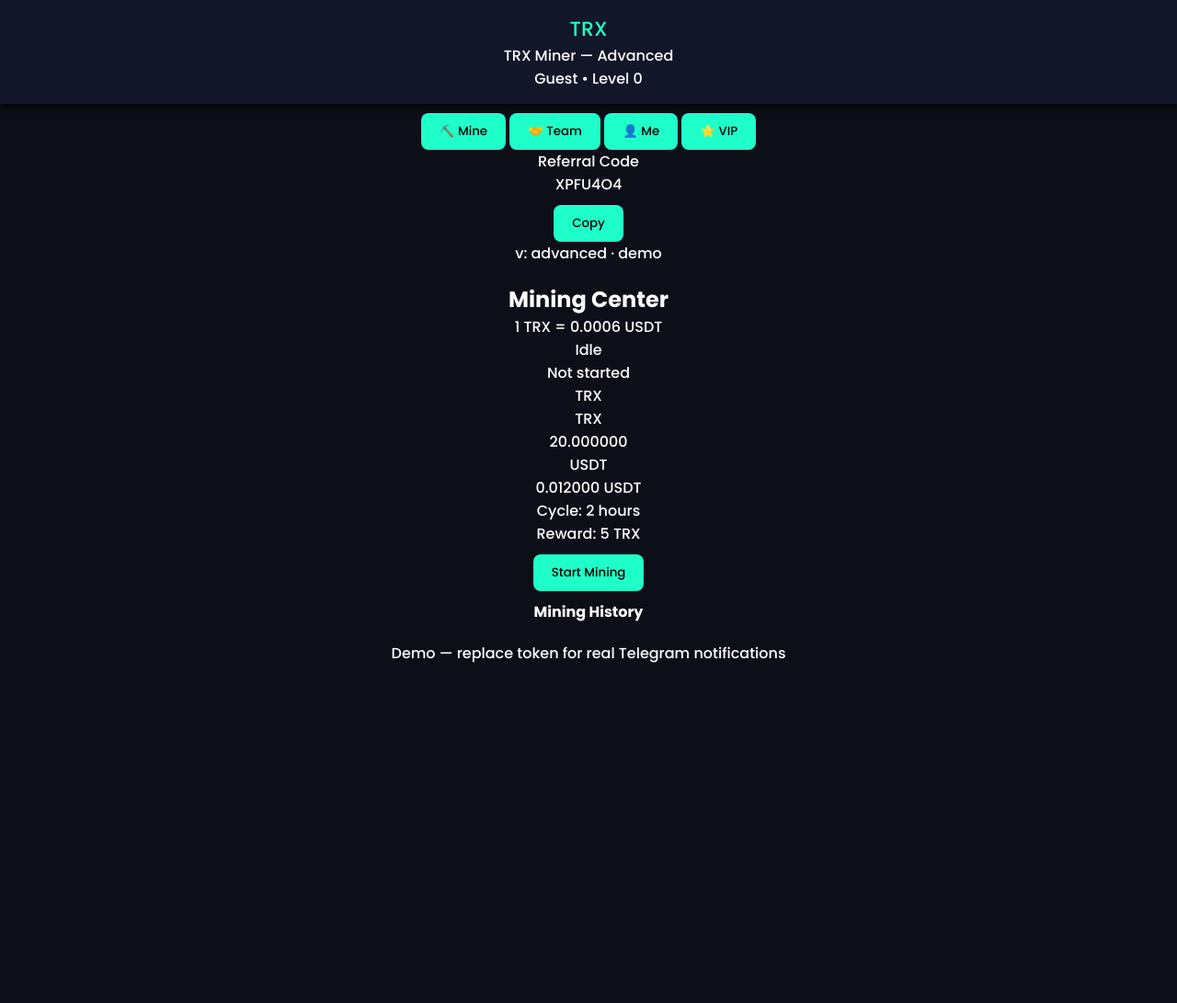
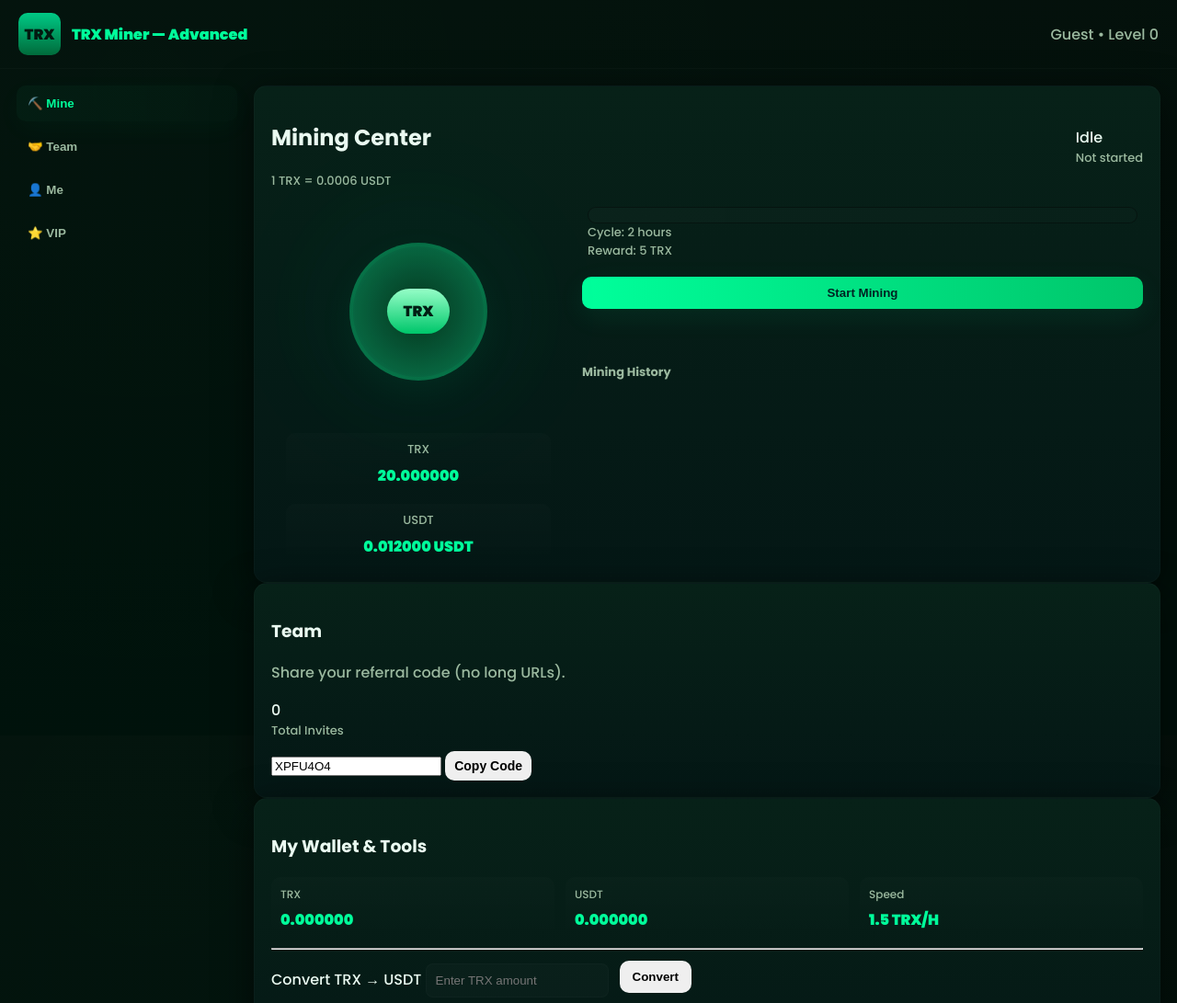
Before and after one commit to usdthub/oG, a plain HTML site: page index.html in a window 1280 px wide. Shown: the top 1091 px of the page at 92% size. Before the commit the page ends 800 px from the top, so only its background shows below. Drawn offline with Linux system fonts and the light colour scheme.

Commit message:
Update style.css

```diff
--- a/style.css
+++ b/style.css
@@ -1,103 +1,91 @@
-* {
-  margin: 0;
-  padding: 0;
-  box-sizing: border-box;
-  font-family: "Poppins", sans-serif;
+/* -------------------------
+   Advanced Futuristic UI CSS
+   Replace your old style.css fully with this
+   ------------------------- */
+:root{
+  --bg:#04100b;
+  --panel:#072118;
+  --accent:#00ff9b;
+  --accent-2:#6be7c4;
+  --muted:#9bb99f;
+  --glass: rgba(255,255,255,0.03);
+  --border: rgba(0,255,150,0.06);
+  --font: "Poppins", system-ui, sans-serif;
 }
+*{box-sizing:border-box}
+html,body{height:100%;margin:0;font-family:var(--font);background:radial-gradient(circle at 12% 12%, rgba(0,255,150,0.02), transparent), linear-gradient(180deg,var(--bg),#00100a);color:#eafaf1;-webkit-font-smoothing:antialiased}
+.app-shell{display:flex;flex-direction:column;min-height:100vh}
+.topbar{display:flex;justify-content:space-between;align-items:center;padding:14px 20px;border-bottom:1px solid rgba(255,255,255,0.02)}
+.brand{display:flex;align-items:center;gap:12px}
+.logo{width:46px;height:46px;border-radius:10px;background:linear-gradient(180deg,#00c985,#006b3b);display:flex;align-items:center;justify-content:center;font-weight:900;color:#021a10}
+.brand-text{font-weight:800;color:var(--accent)}
+.profile{color:var(--muted)}
 
-body {
-  background: #0d0f18;
-  color: #fff;
-  text-align: center;
-  padding-bottom: 70px;
+.layout{display:grid;grid-template-columns:240px 1fr;gap:18px;padding:18px;flex:1}
+.sidebar{display:flex;flex-direction:column;gap:12px}
+.nav{display:flex;flex-direction:column;gap:8px}
+.nav-btn{background:transparent;border:none;padding:12px;border-radius:10px;color:var(--muted);text-align:left;cursor:pointer;font-weight:700}
+.nav-btn.active{background:linear-gradient(90deg, rgba(0,255,150,0.04), rgba(0,255,150,0.02));color:var(--accent);box-shadow:0 8px 30px rgba(0,255,150,0.03)}
+.ref-box{margin-top:auto;background:linear-gradient(180deg, rgba(255,255,255,0.01), transparent);padding:12px;border-radius:10px;border:1px solid var(--border)}
+.ref-label{font-size:12px;color:var(--muted)}
+.ref-code{font-weight:900;color:var(--accent);letter-spacing:1px;margin:8px 0}
+
+.main{padding:0}
+.panel{background:linear-gradient(180deg,var(--panel), #041715);padding:18px;border-radius:14px;border:1px solid rgba(255,255,255,0.02);box-shadow:0 10px 40px rgba(0,0,0,0.6)}
+.panel-head{display:flex;justify-content:space-between;align-items:center;margin-bottom:12px}
+.muted{color:var(--muted)}
+.small{font-size:13px}
+
+.mine-area{display:flex;gap:18px;align-items:flex-start}
+.mine-left{width:320px;display:flex;flex-direction:column;align-items:center;gap:12px}
+.coin-visual{width:240px;height:240px;position:relative;display:flex;align-items:center;justify-content:center}
+.coin-outer{width:150px;height:150px;border-radius:999px;background:radial-gradient(circle,#06311b,#0b7a4f);display:flex;align-items:center;justify-content:center;border:4px solid rgba(0,255,150,0.06);box-shadow:0 12px 40px rgba(0,255,150,0.06);transition:transform .5s ease}
+.coin-core{font-weight:900;color:#001a10;background:linear-gradient(180deg,#9affc8,#00c56a);padding:12px 18px;border-radius:40px}
+.coin-outer.spin-active{animation:spinCoin 3s linear infinite}
+@keyframes spinCoin{0%{transform:rotate(0deg)}100%{transform:rotate(360deg)}}
+
+.beam{position:absolute;border-radius:999px;filter:blur(18px);opacity:0.12}
+.beam-1{width:320px;height:320px;background:radial-gradient(circle, rgba(0,255,150,0.14), transparent)}
+.beam-2{width:440px;height:440px;background:radial-gradient(circle, rgba(0,200,180,0.08), transparent)}
+
+.balances{width:100%;display:flex;flex-direction:column;gap:10px;align-items:center}
+.bal-item{width:90%;background:linear-gradient(180deg, rgba(255,255,255,0.01), transparent);padding:8px;border-radius:10px;text-align:center}
+.bal-item .label{font-size:13px;color:var(--muted)} .big{font-weight:900;color:var(--accent);margin-top:6px}
+
+.mine-right{flex:1;display:flex;flex-direction:column;gap:12px}
+.progress-frame{padding:6px}
+.progress-bar{width:100%;height:18px;background:linear-gradient(90deg, rgba(255,255,255,0.02), rgba(255,255,255,0.01));border-radius:999px;overflow:hidden;border:1px solid rgba(0,0,0,0.4)}
+.progressInner{height:100%;width:0%;background:linear-gradient(90deg,#00ff9b,#00c56a);box-shadow:0 6px 30px rgba(0,255,150,0.06);transition:width .6s linear}
+
+.controls{display:flex;flex-direction:column;gap:12px}
+.btn{padding:10px 14px;border-radius:10px;border:none;font-weight:800;cursor:pointer}
+.btn.small{padding:8px 10px;font-size:14px}
+.btn.action{background:linear-gradient(90deg,#00ff9b,#00c56a);color:#022;box-shadow:0 8px 30px rgba(0,255,150,0.08)}
+.btn-forest{background:linear-gradient(90deg,#19c06d,#0b9450);color:#042}
+.history{margin-top:8px}
+.history-list{list-style:none;padding:0;margin:0;max-height:140px;overflow:auto}
+.history-list li{padding:6px 0;border-bottom:1px dashed rgba(255,255,255,0.02);font-size:13px;color:var(--muted)}
+
+.wallet-grid{display:flex;gap:12px;flex-wrap:wrap}
+.wallet-card{flex:1;padding:10px;border-radius:10px;background:linear-gradient(180deg, rgba(255,255,255,0.01), transparent);text-align:left}
+.wallet-card .label{font-size:12px;color:var(--muted)} .wallet-card .value{font-weight:900;color:var(--accent);margin-top:6px}
+
+.form-row{display:flex;gap:12px;align-items:center;margin-top:12px}
+.form-row input, .form-row select{flex:1;padding:10px;border-radius:8px;border:1px solid rgba(255,255,255,0.02);background:rgba(255,255,255,0.02);color:var(--accent);outline:none}
+.withdraw-block .muted{margin-top:8px}
+
+.vip-grid{display:flex;gap:12px;margin-top:12px}
+.vip-card{flex:1;padding:12px;border-radius:12px;background:linear-gradient(180deg, rgba(255,255,255,0.01), transparent);text-align:center;border:1px solid rgba(0,255,150,0.03)}
+.vip-title{font-weight:900;color:var(--accent)}
+.vip-cost{margin-top:8px;font-weight:700}
+.vip-daily{margin-top:6px;color:var(--muted)}
+
+.vip-form{margin-top:12px;padding:12px;border-radius:10px;background:linear-gradient(180deg, rgba(255,255,255,0.01), transparent)}
+.hidden{display:none}
+
+/* responsive */
+@media (max-width:900px){
+  .layout{grid-template-columns:1fr;padding:12px}
+  .sidebar{order:2;display:flex;flex-direction:row;gap:8px}
+  .coin-visual{width:160px;height:160px}
 }
-
-header {
-  padding: 15px;
-  background: #111628;
-  box-shadow: 0 2px 10px #000;
-}
-
-.logo {
-  color: #1effc9;
-  font-size: 22px;
-}
-
-.page {
-  display: none;
-  padding: 20px;
-}
-
-.page.active {
-  display: block;
-}
-
-button {
-  background: #1effc9;
-  color: #000;
-  padding: 10px 20px;
-  border: none;
-  border-radius: 8px;
-  margin-top: 10px;
-  cursor: pointer;
-  transition: 0.3s;
-}
-
-button:hover {
-  background: #0ddfb0;
-}
-
-.bottom-nav {
-  position: fixed;
-  bottom: 0;
-  left: 0;
-  width: 100%;
-  background: #111628;
-  display: flex;
-  justify-content: space-around;
-  padding: 10px 0;
-  box-shadow: 0 -2px 10px #000;
-}
-
-.bottom-nav button {
-  flex: 1;
-  margin: 0 5px;
-  border-radius: 6px;
-}
-
-/* Mining animation */
-.miner {
-  margin-top: 30px;
-}
-
-.animation {
-  width: 100px;
-  height: 100px;
-  margin: 0 auto 20px;
-  position: relative;
-}
-
-.coin {
-  width: 50px;
-  height: 50px;
-  background: gold;
-  border-radius: 50%;
-  position: absolute;
-  top: 25px;
-  left: 25px;
-  animation: spin 2s linear infinite;
-  box-shadow: 0 0 20px gold;
-}
-
-@keyframes spin {
-  0% { transform: rotateY(0deg); }
-  100% { transform: rotateY(360deg); }
-}
-
-.vip-card {
-  background: #1a2033;
-  padding: 15px;
-  border-radius: 10px;
-  margin: 15px;
-  box-shadow: 0 0 10px #000;
-}
```
